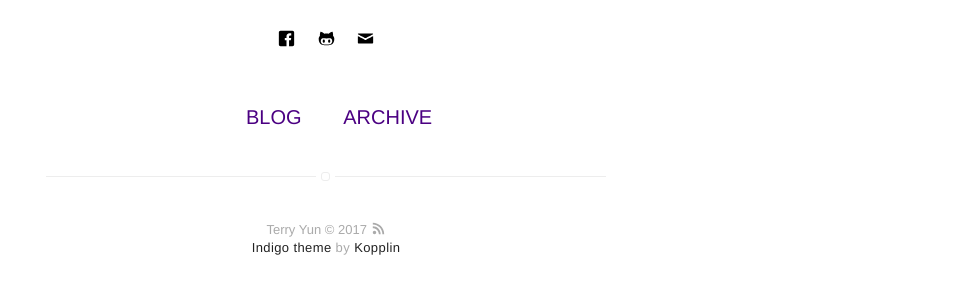
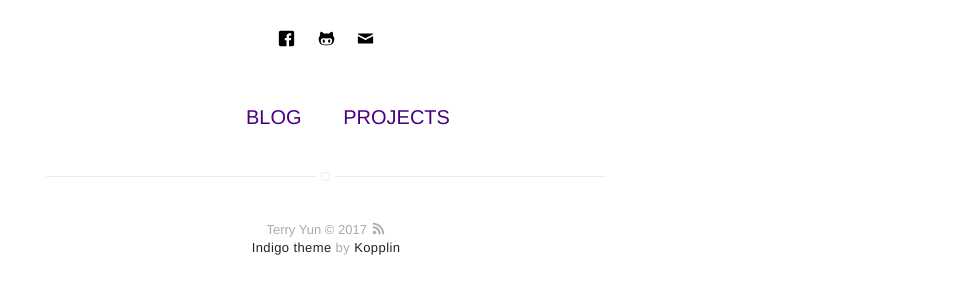
Before and after one commit to CHANMYUNG/nooheat.github.io, a Jekyll site: the page built from index.html, in a window 1280 px wide. Shown: the part 388-682 px from the top of the page, without its empty margins (314-1280 px from the left). Built offline with Jekyll 4.4.1, drawn with Linux system fonts in a browser that asks for light colours.

Commit message:
profile update

```diff
--- a/_includes/nav.html
+++ b/_includes/nav.html
@@ -3,8 +3,8 @@
         {% if page.title == "Home" %}
             <li class="item">
                 <a class="link" href="{{ site.url }}/blog">BLOG</a>
-                <a class="link" href="{{ site.url }}/categories">ARCHIVE</a>
-                <!-- <a class="link" href="{{ site.url }}/projects">PROJECTS</a> -->
+                <a class="link" href="{{ site.url }}/projects">PROJECTS</a>
+
             </li>
         {% endif %}
 
```
